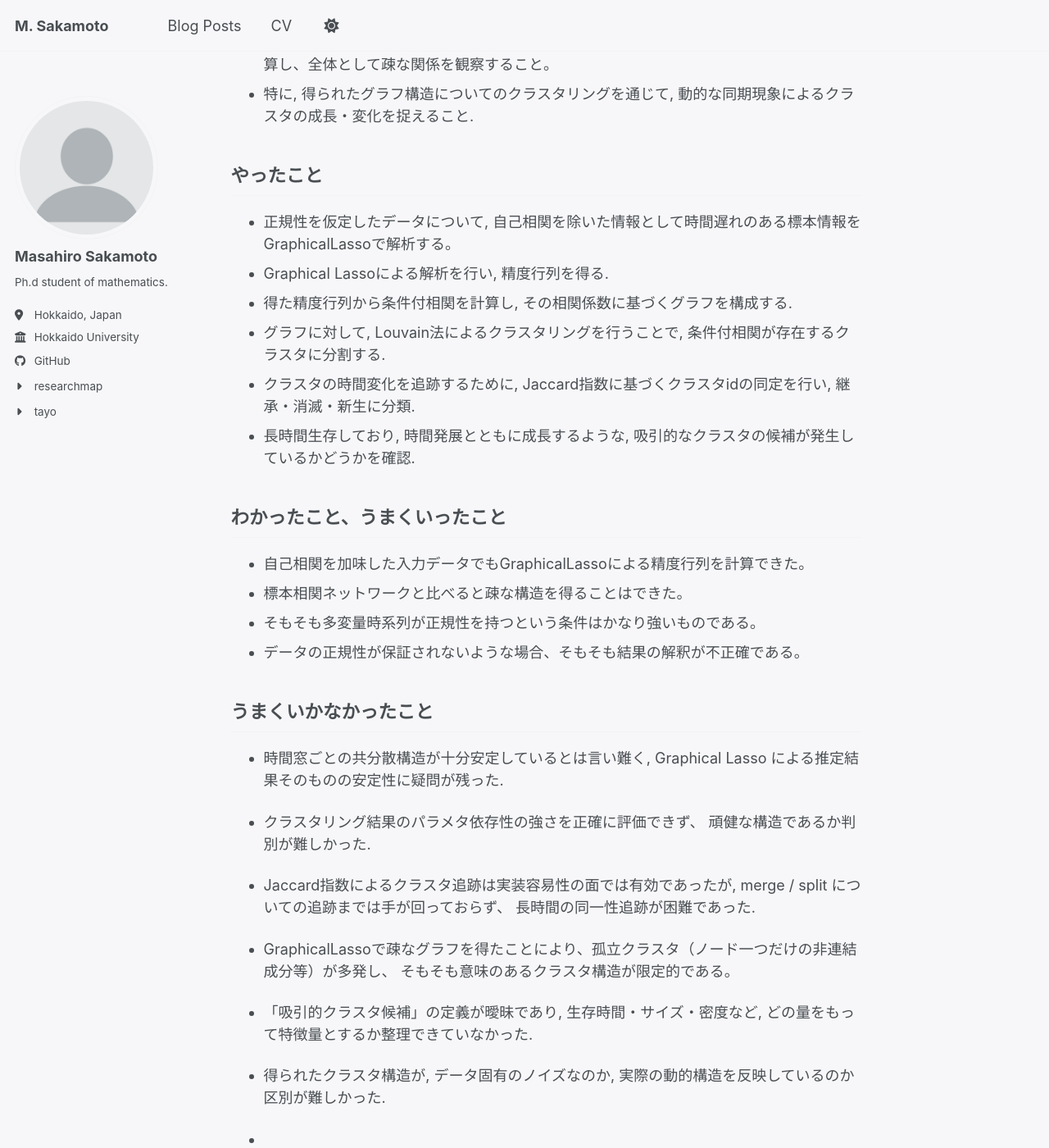
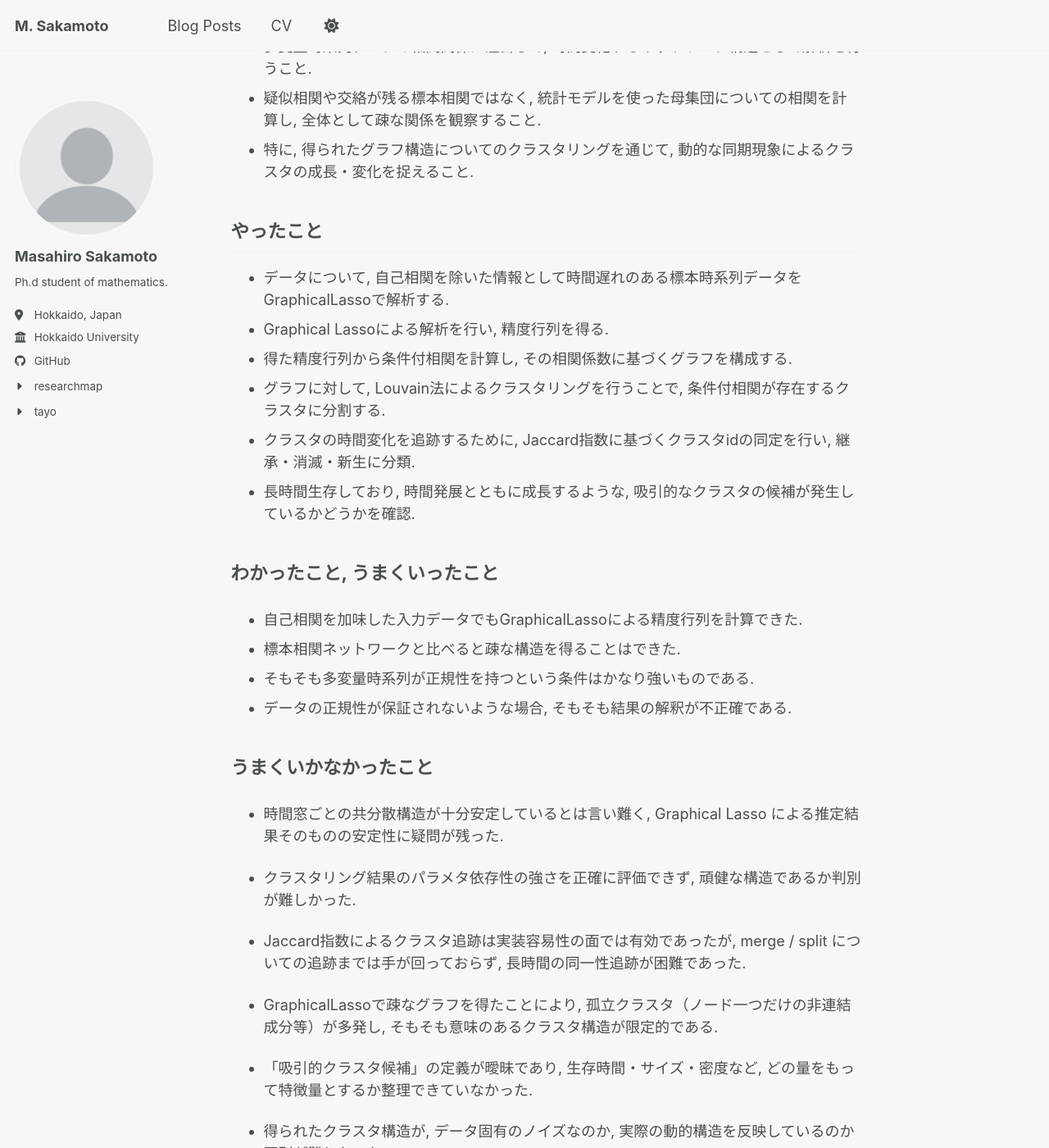
Before and after one commit to masa-moto/masa-moto.github.io, a Jekyll site: the page built from _posts/2026-05-20-GL.md, in a window 1280 px wide and 1400 px high, scrolled down 384 px. Shown: the whole window at 82% size. Built offline with Jekyll 4.4.1, drawn with Linux system fonts in a browser that asks for light colours; a script bundle is joined from its source files by our own code; library files that are not in the unit come from our copies; some of the changed text lies outside the part shown.

Commit message:
少し加筆。

```diff
--- a/_posts/2026-05-20-GL.md
+++ b/_posts/2026-05-20-GL.md
@@ -11,15 +11,16 @@
 
 # BLUF
 
+めぼしい結果にはならなかったが, Graphical Lassoとネットワーククラスタリングで時系列解析を試みた記録.
 <!-- うまくいかなかったが, Graphical Lasso と部分相関ネットワークによる時系列解析を試した記録.  -->
 
 ## 何をしたかったか
 - 多変量時系列データの相関関係に注目して, 時間変化するネットワーク構造として解析を行うこと.
-- 疑似相関や交絡が残る標本相関ではなく、統計モデルを使った母集団についての相関を計算し、全体として疎な関係を観察すること。
+- 疑似相関や交絡が残る標本相関ではなく, 統計モデルを使った母集団についての相関を計算し, 全体として疎な関係を観察すること.
 - 特に, 得られたグラフ構造についてのクラスタリングを通じて, 動的な同期現象によるクラスタの成長・変化を捉えること.
 
 ## やったこと
-- 正規性を仮定したデータについて, 自己相関を除いた情報として時間遅れのある標本情報をGraphicalLassoで解析する。
+- データについて, 自己相関を除いた情報として時間遅れのある標本時系列データをGraphicalLassoで解析する.
 - Graphical Lassoによる解析を行い, 精度行列を得る.
 - 得た精度行列から条件付相関を計算し, その相関係数に基づくグラフを構成する.
 - グラフに対して, Louvain法によるクラスタリングを行うことで, 条件付相関が存在するクラスタに分割する.
@@ -27,25 +28,25 @@
 - 長時間生存しており, 時間発展とともに成長するような, 吸引的なクラスタの候補が発生しているかどうかを確認.
 
 
-## わかったこと、うまくいったこと
-- 自己相関を加味した入力データでもGraphicalLassoによる精度行列を計算できた。
-- 標本相関ネットワークと比べると疎な構造を得ることはできた。
-- そもそも多変量時系列が正規性を持つという条件はかなり強いものである。
-- データの正規性が保証されないような場合、そもそも結果の解釈が不正確である。
+## わかったこと, うまくいったこと
+- 自己相関を加味した入力データでもGraphicalLassoによる精度行列を計算できた.
+- 標本相関ネットワークと比べると疎な構造を得ることはできた.
+- そもそも多変量時系列が正規性を持つという条件はかなり強いものである.
+- データの正規性が保証されないような場合, そもそも結果の解釈が不正確である.
 
 ## うまくいかなかったこと
 
 - 時間窓ごとの共分散構造が十分安定しているとは言い難く,
   Graphical Lasso による推定結果そのものの安定性に疑問が残った.
 
-- クラスタリング結果のパラメタ依存性の強さを正確に評価できず、
+- クラスタリング結果のパラメタ依存性の強さを正確に評価できず,
   頑健な構造であるか判別が難しかった.
 
 - Jaccard指数によるクラスタ追跡は実装容易性の面では有効であったが,
-  merge / split についての追跡までは手が回っておらず、  長時間の同一性追跡が困難であった.
+  merge / split についての追跡までは手が回っておらず,   長時間の同一性追跡が困難であった.
 
-- GraphicalLassoで疎なグラフを得たことにより、孤立クラスタ（ノード一つだけの非連結成分等）が多発し、
-そもそも意味のあるクラスタ構造が限定的である。
+- GraphicalLassoで疎なグラフを得たことにより, 孤立クラスタ（ノード一つだけの非連結成分等）が多発し,
+そもそも意味のあるクラスタ構造が限定的である.
 
 - 「吸引的クラスタ候補」の定義が曖昧であり,
   生存時間・サイズ・密度など,
@@ -55,11 +56,13 @@
   データ固有のノイズなのか,
   実際の動的構造を反映しているのか区別が難しかった.
 
--
+- GraphicalLassoで観察したかった特定ノードを中心とする同期現象による顕著なクラスタの成長が,
+同期現象が起きている時間において観察できなかった。
 
 ## 次にやるなら
 
 - 正規性・定常性の時間変化を先に評価する.
+- 大域的な（全ノードに渡るような）自己相関についての検証を行う.
 - window size と step size の感度解析を行う.
 - Graphical Lasso 以外の相関推定法との比較を行う.
 - クラスタリング手法の検討：Louvain法とLeiden法との比較.
```
